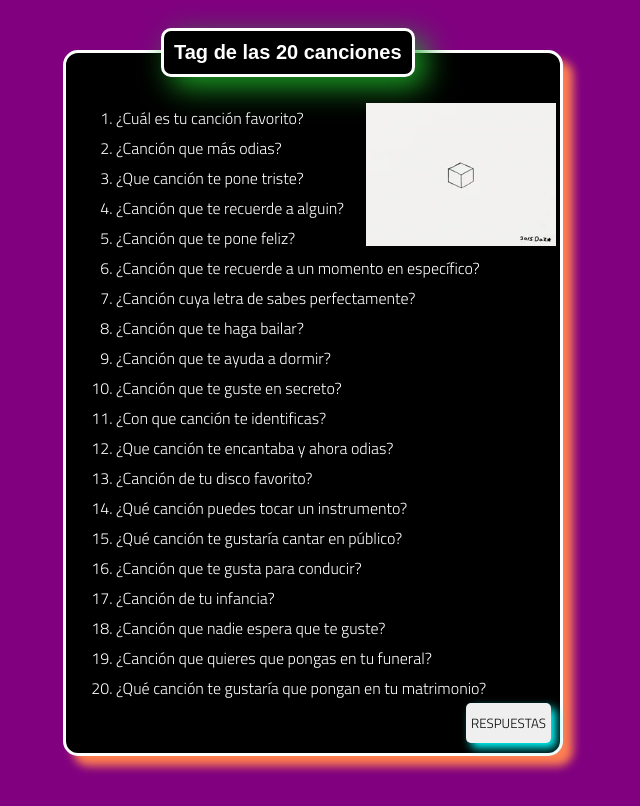
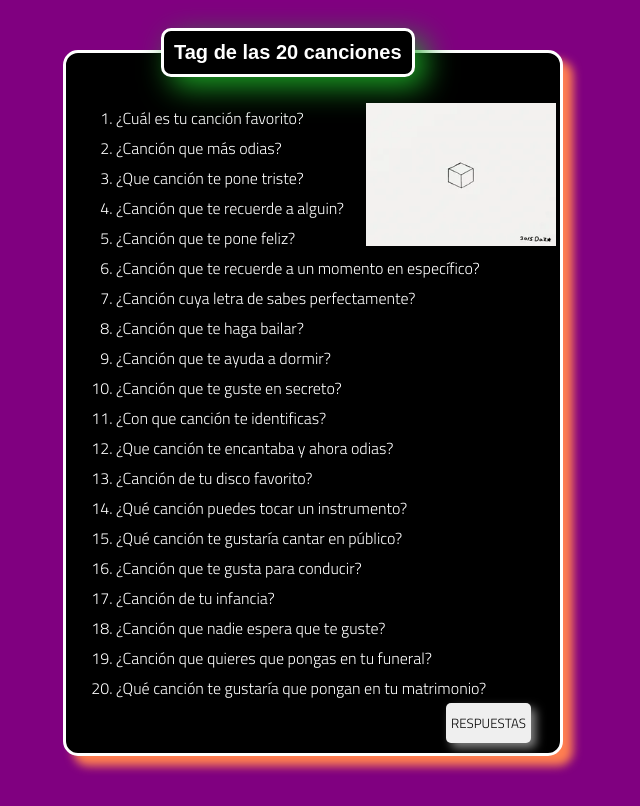
Before and after one commit to StivenDeveloper/Tag_20_cancionesV2, a plain HTML site: page index.html in a window 1280 px wide. Shown: the whole page, without its empty margins (327-967 px from the left). Drawn offline with Linux system fonts and the light colour scheme; a web font is replaced by a local one.

Commit message:
Se hizo una modificación en style.css

```diff
--- a/style.css
+++ b/style.css
@@ -58,7 +58,7 @@ body{
 
 .conteiner-button{
     position: absolute;
-    left: 40rem;
+    left: 38em;
     bottom: 1rem;
 }
 
@@ -75,9 +75,10 @@ body{
     text-transform: uppercase;
     transition: .3s ease all;
     border-radius: .5rem;
-    box-shadow: .5rem .5rem 1rem cyan;
+    box-shadow: .5rem .5rem 1rem gray;
 }
 
 .button:hover{
    background-color: aqua;
+    box-shadow: .5rem .5rem 1rem cyan;
 }
```
